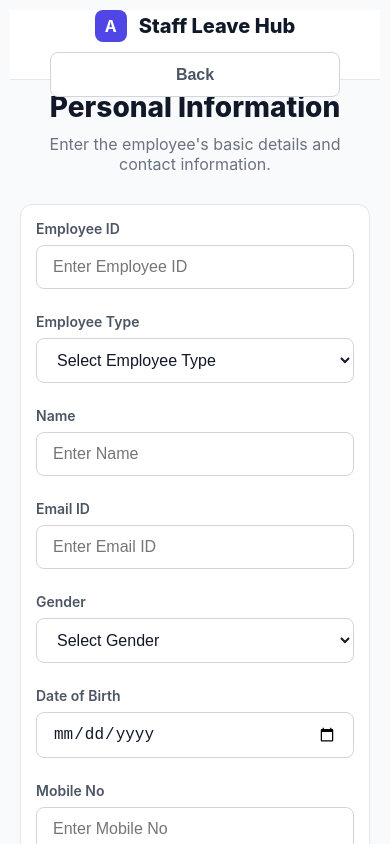
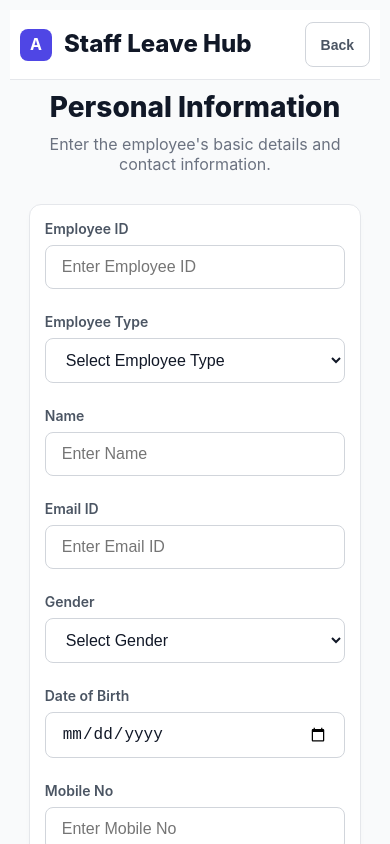
Before and after one commit to Punith19-17/Staff_Leave_Hub, a React (Create React App) app in the folder staff/: page /Signup in a window 390 px wide. Shown: the top 844 px of the page. Built offline with nearby package versions, Linux system fonts and the light colour scheme.

Commit message:
Fixed session store

```diff
--- a/staff/src/Staff_components/Login.js
+++ b/staff/src/Staff_components/Login.js
@@ -151,7 +151,19 @@ const Login = () => {
                 onClick={() => setShowPassword(!showPassword)}
                 title={showPassword ? "Hide password" : "Show password"}
               >
-                {showPassword ? "👁️" : "👁️🗨️"}
+                {showPassword ? (
+                  // Eye-slash SVG (When password is VISIBLE)
+                  <svg xmlns="http://www.w3.org/2000/svg" width="20" height="20" viewBox="0 0 24 24" fill="none" stroke="currentColor" strokeWidth="2" strokeLinecap="round" strokeLinejoin="round">
+                    <path d="M17.94 17.94A10.07 10.07 0 0 1 12 20c-7 0-11-8-11-8a18.45 18.45 0 0 1 5.06-5.94M9.9 4.24A9.12 9.12 0 0 1 12 4c7 0 11 8 11 8a18.5 18.5 0 0 1-2.16 3.19m-6.72-1.07a3 3 0 1 1-4.24-4.24"></path>
+                    <line x1="1" y1="1" x2="23" y2="23"></line>
+                  </svg>
+                ) : (
+                  // Eye SVG (When password is HIDDEN)
+                  <svg xmlns="http://www.w3.org/2000/svg" width="20" height="20" viewBox="0 0 24 24" fill="none" stroke="currentColor" strokeWidth="2" strokeLinecap="round" strokeLinejoin="round">
+                    <path d="M1 12s4-8 11-8 11 8 11 8-4 8-11 8-11-8-11-8z"></path>
+                    <circle cx="12" cy="12" r="3"></circle>
+                  </svg>
+                )}
               </span>
             </div>
           </div>
@@ -321,8 +333,9 @@ const styles = {
     top: "50%",
     transform: "translateY(-50%)",
     cursor: "pointer",
-    fontSize: "1rem",
     color: "#64748b",
+    display: "flex",
+    alignItems: "center",
   },
   button: {
     width: "100%",
--- a/staff/src/responsive.css
+++ b/staff/src/responsive.css
@@ -114,3 +114,37 @@
     width: 100% !important;
   }
 }
+
+@media screen and (max-width: 768px) {
+
+  .navbar,
+  .topbar,
+  header {
+    padding: 10px !important;
+    flex-direction: row !important;
+    justify-content: space-between !important;
+    align-items: center !important;
+  }
+
+  .logo,
+  .brand,
+  .title {
+    font-size: 24px !important;
+    line-height: 1.2 !important;
+  }
+
+  .back-btn,
+  .nav-btn,
+  .login-btn {
+    width: auto !important;
+    padding: 10px 15px !important;
+    font-size: 14px !important;
+  }
+
+  .form-card,
+  .login-card,
+  .signup-card {
+    margin: 20px auto !important;
+    width: 95% !important;
+  }
+}
```
